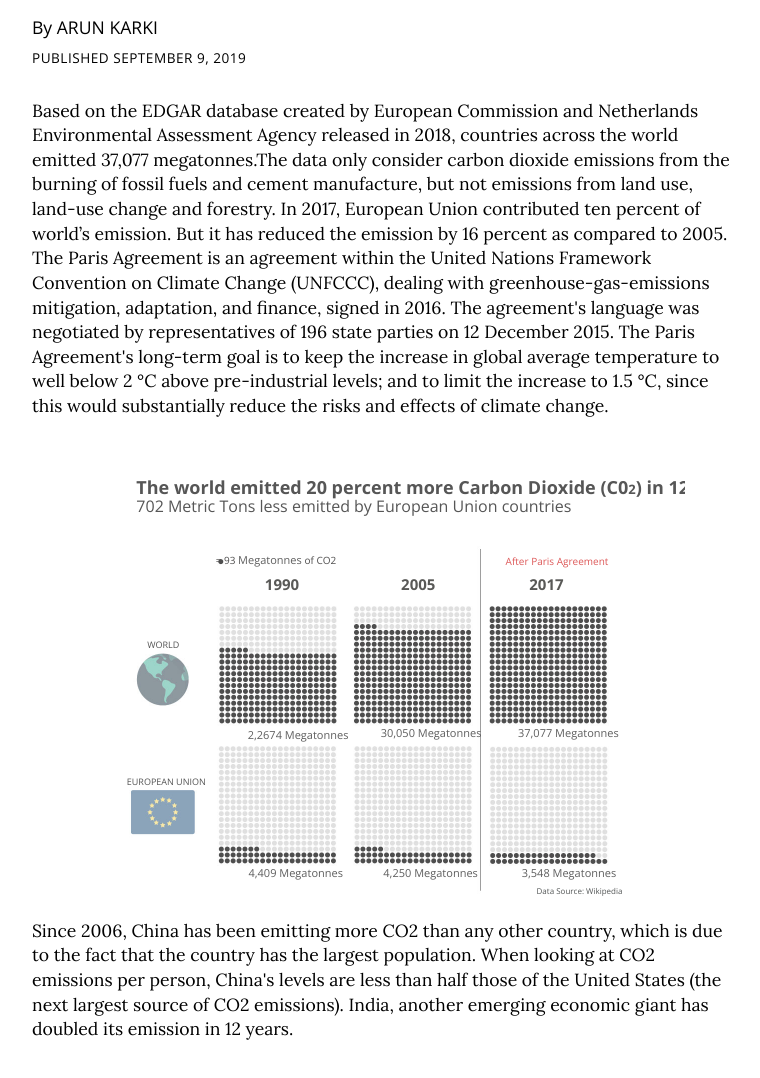
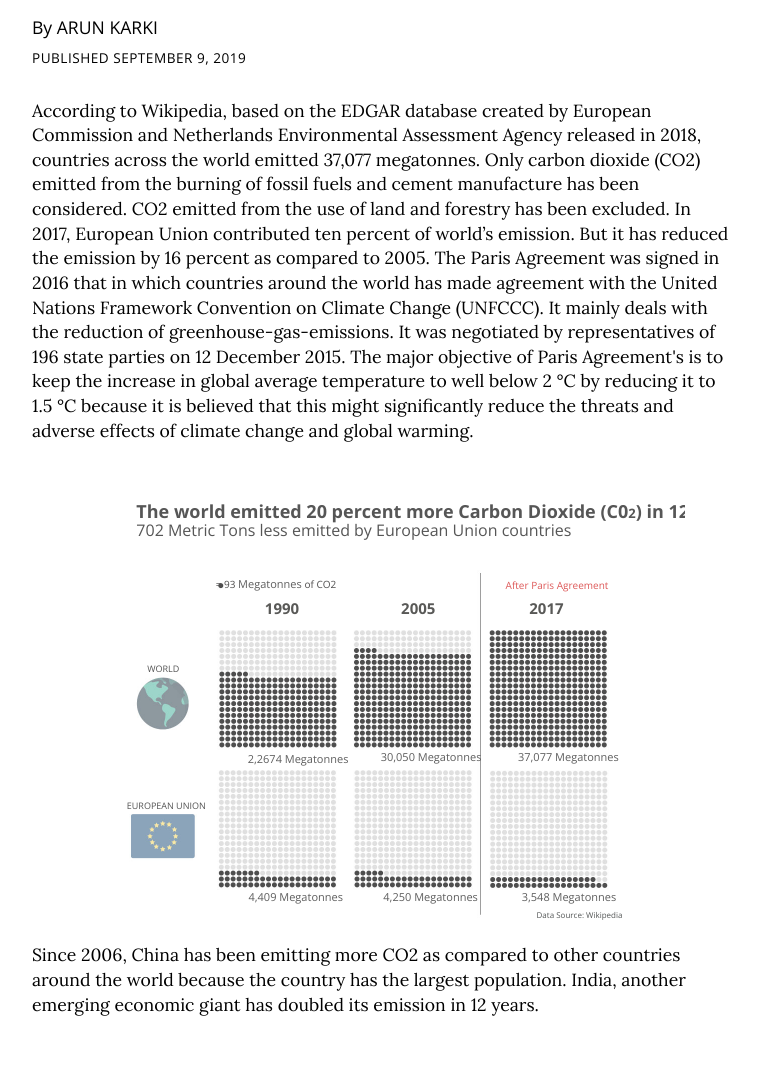
Before and after one commit to akarki1984/data-studio-projects, a plain HTML site: page carbon-emission/index.html in a window 1280 px wide. Shown: the part 456-1534 px from the top of the page, without its empty margins (258-1018 px from the left). Drawn offline with nearby package versions, Linux system fonts and the light colour scheme.

Commit message:
Update index.html

```diff
--- a/carbon-emission/index.html
+++ b/carbon-emission/index.html
@@ -270,8 +270,7 @@
     </div>
 
     <div class="story-body">
-      <p class="body-text serif">Based on the EDGAR database created by European Commission and Netherlands Environmental Assessment Agency released in 2018, countries across the world emitted 37,077 megatonnes.The data only consider carbon dioxide emissions from the burning of fossil fuels and cement manufacture, but not emissions from land use, land-use change and forestry. In 2017, European Union contributed ten percent of world’s emission. But it has reduced the emission by 16 percent as compared to 2005.
-        The Paris Agreement is an agreement within the United Nations Framework Convention on Climate Change (UNFCCC), dealing with greenhouse-gas-emissions mitigation, adaptation, and finance, signed in 2016. The agreement's language was negotiated by representatives of 196 state parties on 12 December 2015. The Paris Agreement's long-term goal is to keep the increase in global average temperature to well below 2 °C above pre-industrial levels; and to limit the increase to 1.5 °C, since this would substantially reduce the risks and effects of climate change.</p>
+      <p class="body-text serif">According to Wikipedia, based on the EDGAR database created by European Commission and Netherlands Environmental Assessment Agency released in 2018, countries across the world emitted 37,077 megatonnes. Only carbon dioxide (CO2) emitted from the burning of fossil fuels and cement manufacture has been considered. CO2 emitted from the use of land and forestry has been excluded. In 2017, European Union contributed ten percent of world’s emission. But it has reduced the emission by 16 percent as compared to 2005. The Paris Agreement was signed in 2016 that in which countries around the world has made agreement with the United Nations Framework Convention on Climate Change (UNFCCC). It mainly deals with the reduction of greenhouse-gas-emissions. It was negotiated by representatives of 196 state parties on 12 December 2015. The major objective of Paris Agreement's is to keep the increase in global average temperature to well below 2 °C by reducing it to 1.5 °C because it is believed that this might significantly reduce the threats and adverse effects of climate change and global warming.</p>
 
     </div>
 
@@ -705,7 +704,7 @@
     </div>
 
     <div class="story-body">
-        <p class="body-text serif">Since 2006, China has been emitting more CO2 than any other country, which is due to the fact that the country has the largest population. When looking at CO2 emissions per person, China's levels are less than half those of the United States (the next largest source of CO2 emissions). India, another emerging economic giant has doubled its emission in 12 years.</p>
+        <p class="body-text serif">Since 2006, China has been emitting more CO2 as compared to other countries around the world because the country has the largest population. India, another emerging economic giant has doubled its emission in 12 years.</p>
 
     </div>
 
```
